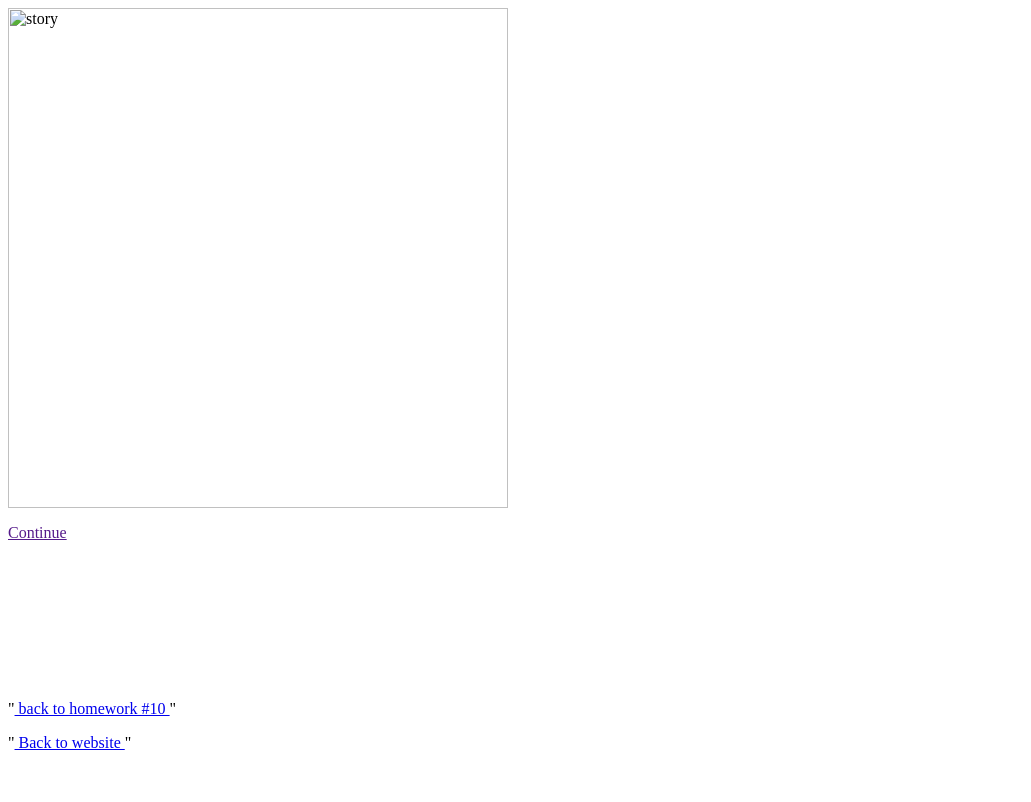
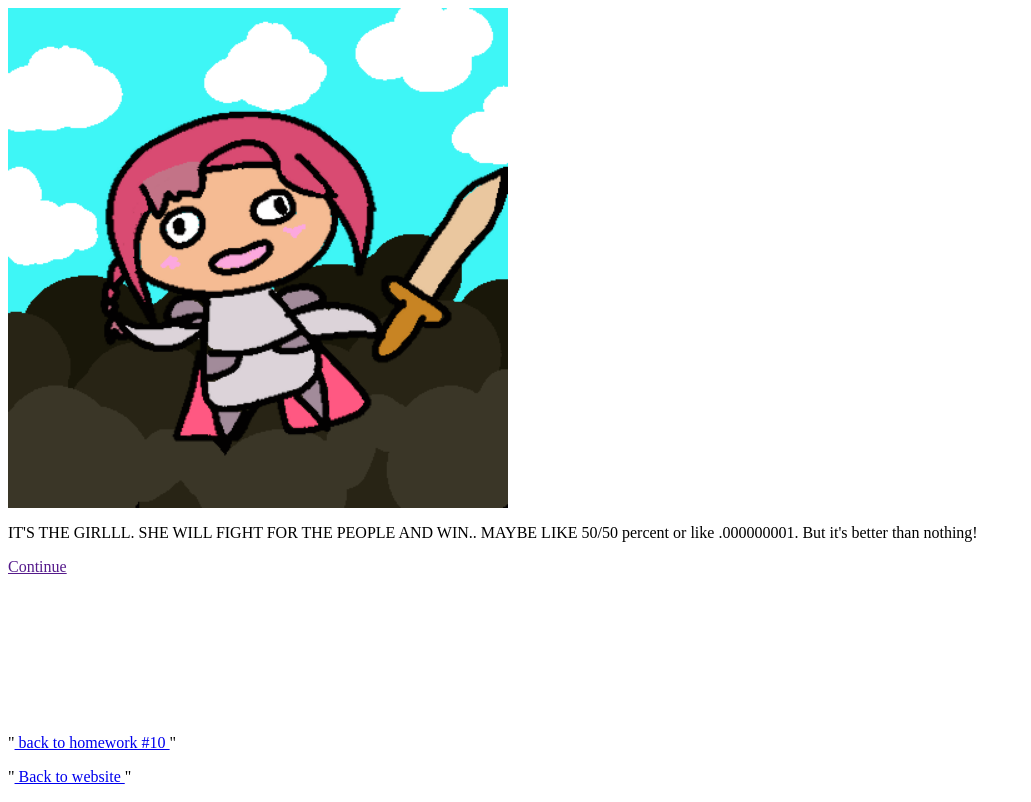
Before and after one commit to EmiIsHungry/scene4.html, a plain HTML site: page index.html in a window 1280 px wide. Shown: the whole page, without its empty margins (0-1031 px from the left). Drawn offline with Linux system fonts and the light colour scheme.

Commit message:
Update index.html

```diff
--- a/index.html
+++ b/index.html
@@ -3,8 +3,8 @@
     <title> Emily's interactivestorygame </title>
   </head>
   <body>
-    <img src=" " width ="500" height= "500" alt=" story"/>
-    <p>  </p>
+    <img src="introtoherstroy.png" width ="500" height= "500" alt=" story"/>
+    <p> IT'S THE GIRLLL. SHE WILL FIGHT FOR THE PEOPLE AND WIN.. MAYBE LIKE 50/50 percent or like .000000001. But it's better than nothing!</p>
     <p>  <a href= > Continue </a> </p>
     <br>
     <br>
```
